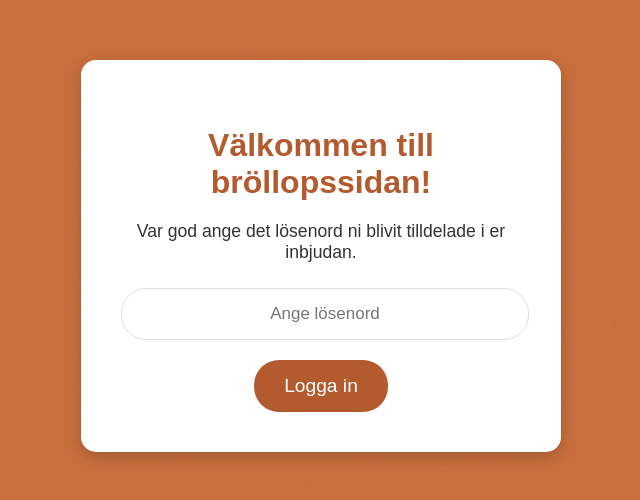
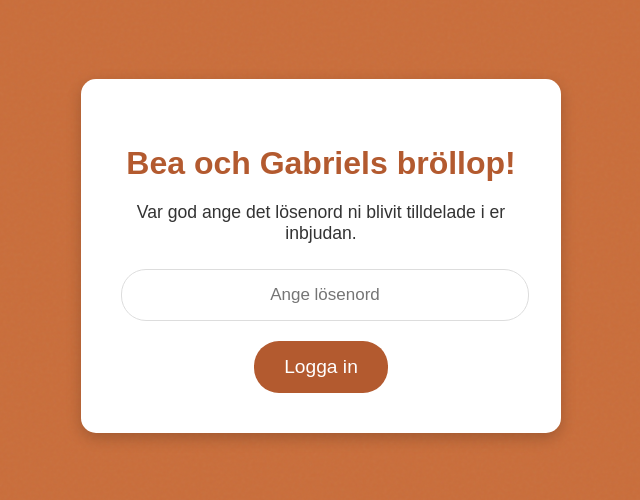
Before and after one commit to ga1312co/wedding-ai-assistant, a React (Vite) app in the folder frontend/: page / in a window 1280 px wide. Shown: the part 144-644 px from the top of the page, without its empty margins (319-959 px from the left). Built offline with nearby package versions, Linux system fonts and the light colour scheme; no server answers.

Commit message:
Update Login.jsx

```diff
--- a/frontend/src/components/Login.jsx
+++ b/frontend/src/components/Login.jsx
@@ -30,7 +30,7 @@ function Login({ onLogin }) {
     <div className="login-container">
       <form onSubmit={handleSubmit} className="login-form">
         <h2>
-          <TypewriterText text="Välkommen till bröllopssidan!" delay={75} />
+          <TypewriterText text="Bea och Gabriels bröllop!" delay={75} />
         </h2>
         <p>Var god ange det lösenord ni blivit tilldelade i er inbjudan.</p>
         <input
```
